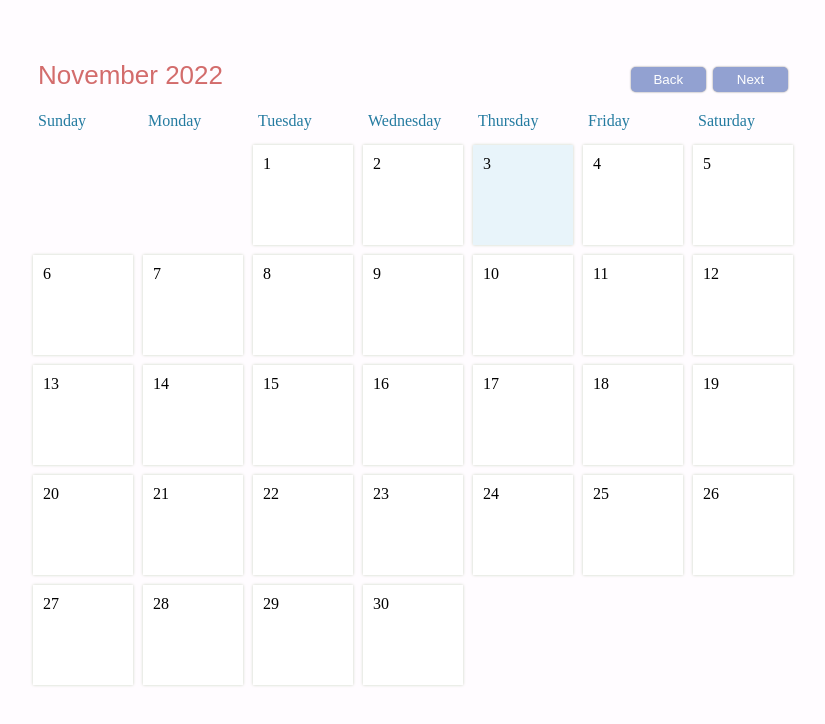
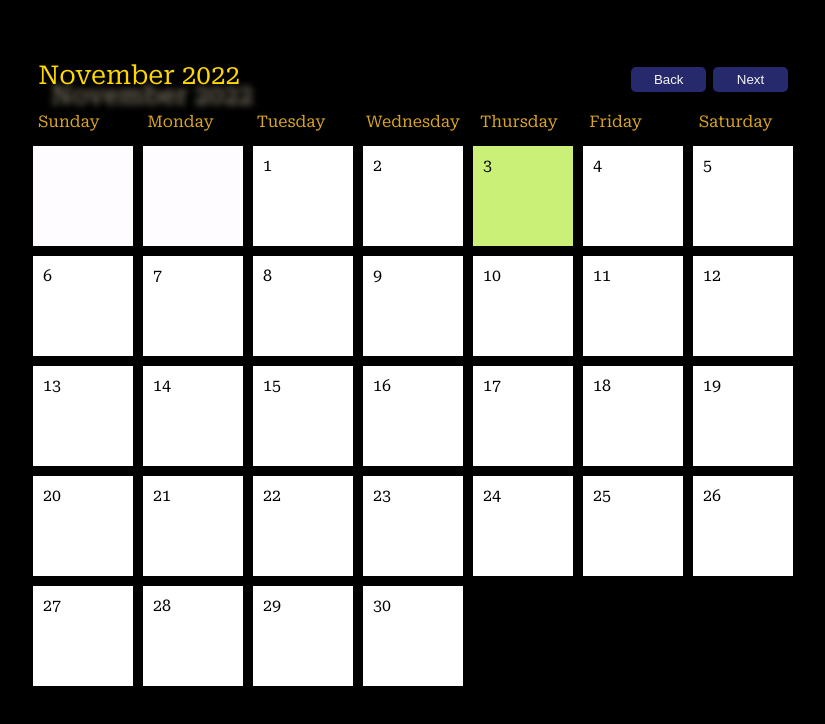
Before and after one commit to MerrilBds/Calendrier, a plain HTML site: page index.html in a window 1280 px wide. Shown: the whole page, without its empty margins (227-1052 px from the left). Drawn offline with Linux system fonts and the light colour scheme.

Commit message:
fix style

```diff
--- a/style.css
+++ b/style.css
@@ -1,30 +1,35 @@
+@import url("https://fonts.googleapis.com/css?family=Roboto+Serif");
+@import url("https://fonts.googleapis.com/css?family=Roboto");
+
 body {
     display: flex;
     margin-top: 50px;
     justify-content: center;
-    background-color: #FFFCFF;
+    background-color: #000;
+    font-family: 'Roboto Serif';
   }
   button {
     width: 75px;
     cursor: pointer;
-    box-shadow: 0px 0px 2px gray;
+    box-shadow: 0px 0px 2px #000;
     border: none;
     outline: none;
     padding: 5px;
     border-radius: 5px;
-    color: white;
+    color: whitesmoke;
   }
 
   #header {
     padding: 10px;
-    color: #d36c6c;
+    color: gold;
     font-size: 26px;
-    font-family: sans-serif;
+    font-family: 'Roboto Serif';
     display: flex;
     justify-content: space-between;
+    text-shadow: 0.5em 0.75em 0.3em #a79e84;
   }
   #header button {
-    background-color:#92a1d1;
+    background-color:#27296d;
   }
   #container {
     width: 770px;
@@ -32,7 +37,7 @@ body {
   #weekdays {
     width: 100%;
     display: flex;
-    color: #247BA0;
+    color: goldenrod;
   }
   #weekdays div {
     width: 100px;
@@ -52,17 +57,17 @@ body {
     box-sizing: border-box;
     background-color: white;
     margin: 5px;
-    box-shadow: 0px 0px 3px #CBD4C2;
+    box-shadow: 0px 0px 3px #000;
     display: flex;
     flex-direction: column;
     justify-content: space-between;
   }
   .day:hover {
-    background-color: #e8faed;
+    background-color: #5e63b6;
   }
 
   .day + #currentDay {
-    background-color:#e8f4fa;
+    background-color: #cbf078;
   }
   .event {
     font-size: 10px;
@@ -108,7 +113,7 @@ body {
     background-color: #d36c6c;
   }
   #saveButton, #closeButton {
-    background-color: #92a1d1;
+    background-color: gold;
   }
   #eventText {
     font-size: 14px;
```
